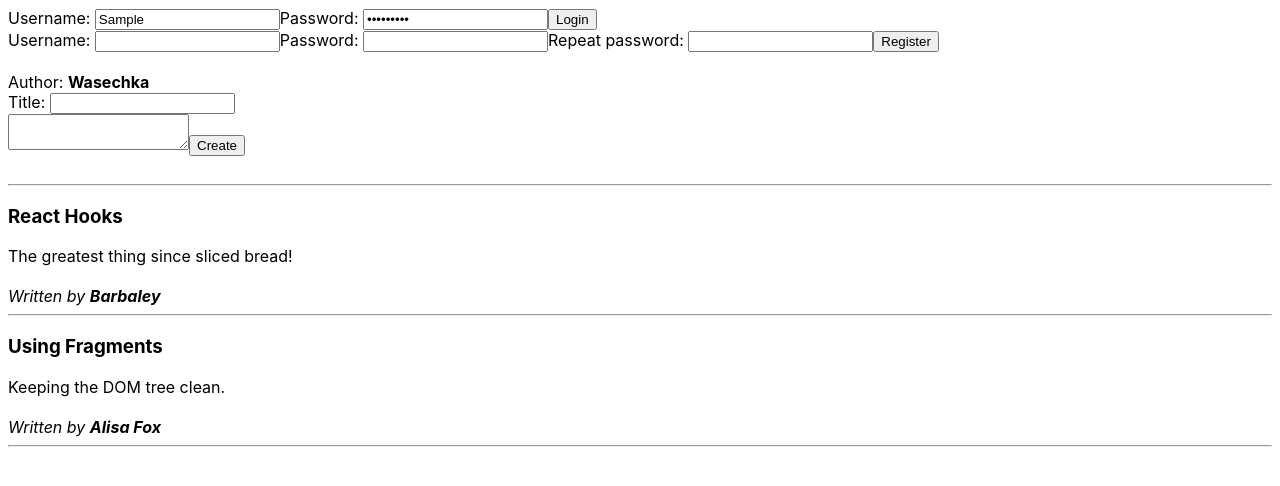
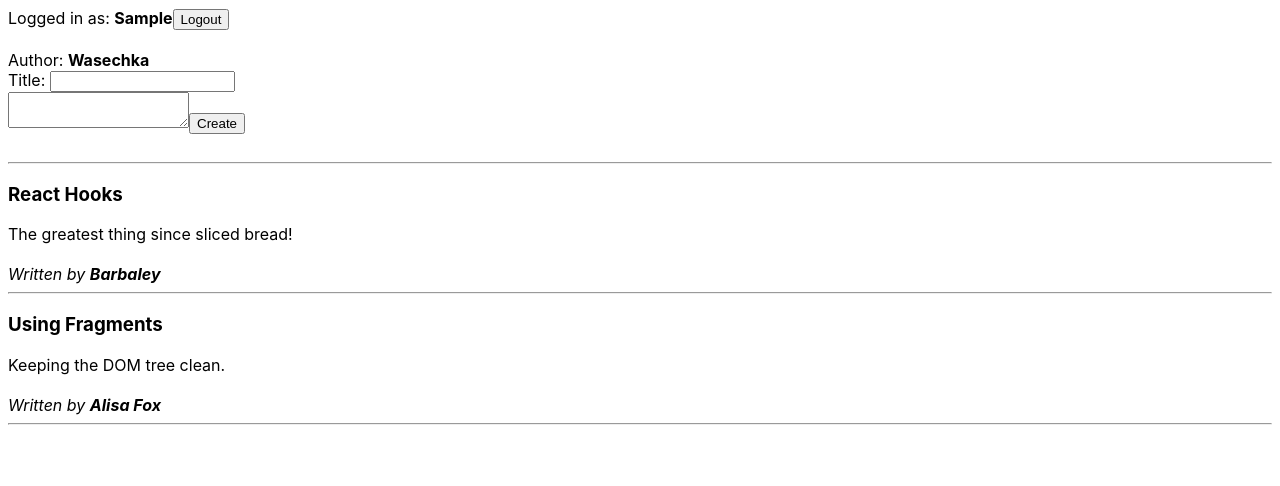
Before and after one commit to RailsReact/3-blog, a React (Create React App) app: page / in a window 1280 px wide. Both pictures are taken after typing "Sample", "Sample123" into the empty fields and a click on the input "Login". Shown: the top 486 px of the page. Built offline with nearby package versions, Linux system fonts and the light colour scheme.

Commit message:
impl Login-Logout and Register with Hook setState

```diff
--- a/src/user/Login.js
+++ b/src/user/Login.js
@@ -1,11 +1,19 @@
-import React from 'react'
+import React, {useState} from 'react'
 
-export default function Login(){
+export default function Login({setUser}){
+  const [username, setUsername]= useState("")
+
+  function handleUsername (evt){
+    setUsername(evt.target.value)
+  }
+
   return(
-    <form onSubmit={e => e.preventDefault()}>
+    <form onSubmit={e => { e.preventDefault(); setUser(username) }}>
       <label htmlFor="login-username">Username: </label>
       <input
         type="text"
+        value={username}
+        onChange={handleUsername}
         name="login-username"
         id="login-username"
       />
@@ -18,6 +26,7 @@ export default function Login(){
       <input
         type="submit"
         value="Login"
+        disabled={username.lenght === 0}
       />
     </form>
   )
--- a/src/user/Logout.js
+++ b/src/user/Logout.js
@@ -1,8 +1,8 @@
 import React from 'react'
 
-export default function Logout ({user}){
+export default function Logout ({user, setUser}){
   return (
-    <form onSubmit={e => e.preventDefault()}>
+    <form onSubmit={e => { e.preventDefault(); setUser('')}}>
       Logged in as: <b>{user}</b>
       <input type="submit" value="Logout" />
     </form>
--- a/src/user/Register.js
+++ b/src/user/Register.js
@@ -1,29 +1,52 @@
-import React from 'react'
+import React, {useState} from 'react'
 
-export default function Register(){
+export default function Register({setUser}){
+  const [username, setUsername] = useState('')
+  const [password, setPassvord] = useState('')
+  const [passwordRepeat, setPassvordRepeat] = useState('')
+
+  function handlePassword (evt) {
+    setPassvord(evt.target.value)
+  }
+
+  function handlePasswordRepeat (evt) {
+    setPassvordRepeat(evt.target.value)
+  }
+
+  function handleUsername (evt) {
+    setUsername(evt.target.value)
+  }
+
   return(
-    <form onSubmit={e => e.preventDefault()} >
+    <form onSubmit={e => { e.preventDefault(); setUser(username)}} >
       <label htmlFor="register-username">Username: </label>
       <input
         type="text"
+        value={username}
+        onChange={handleUsername}
         name="register-username"
         id="register-username"
       />
       <label htmlFor="register-password">Password: </label>
       <input
         type="password"
+        value={password}
+        onChange={handlePassword}
         name="register-password"
         id="register-password"
       />
       <label htmlFor="register-password-repeat">Repeat password: </label>
       <input
         type="password"
+        value={passwordRepeat}
+        onChange={handlePasswordRepeat}
         name="register-password-repeat"
         id="register-password-repeat"
       />
       <input
         type="submit"
         value="Register"
+        disabled={username.length === 0 || password.length === 0 || password !== passwordRepeat}
       />
     </form>
   )
--- a/src/user/UserBar.js
+++ b/src/user/UserBar.js
@@ -1,17 +1,17 @@
-import React from 'react'
+import React, {useState} from 'react'
 import Login from './Login'
 import Logout from './Logout'
 import Register from './Register'
 
 export default function UserBar(){
-  const user = ""
+  const [user, setUser] = useState("")
   if (user){
-    return <Logout user={user} />
+    return <Logout user={user} setUser={setUser} />
   } else {
     return(
       <React.Fragment>
-        <Login />
-        <Register />
+        <Login setUser={setUser} />
+        <Register setUser={setUser} />
       </React.Fragment>
     )
   }
```
